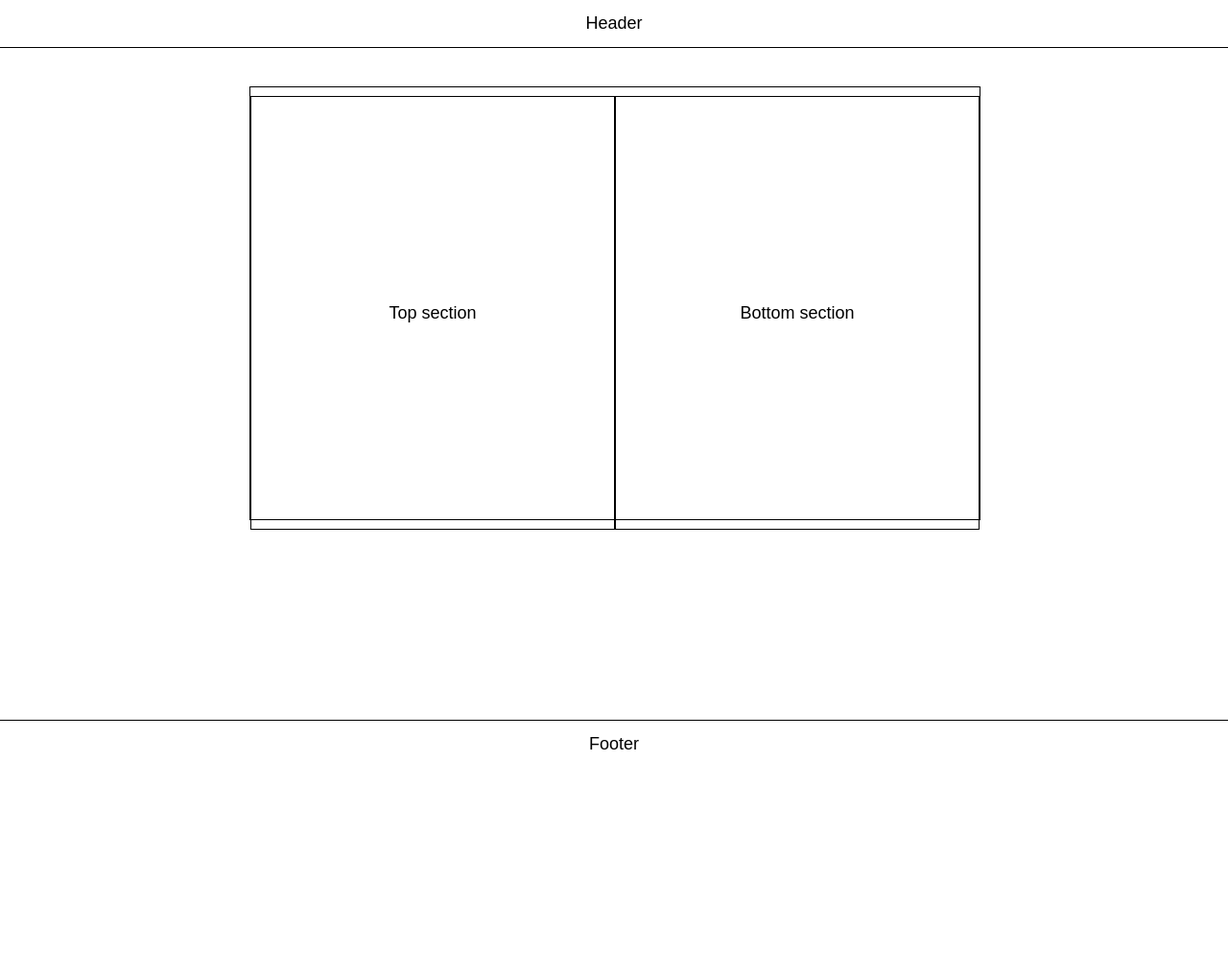
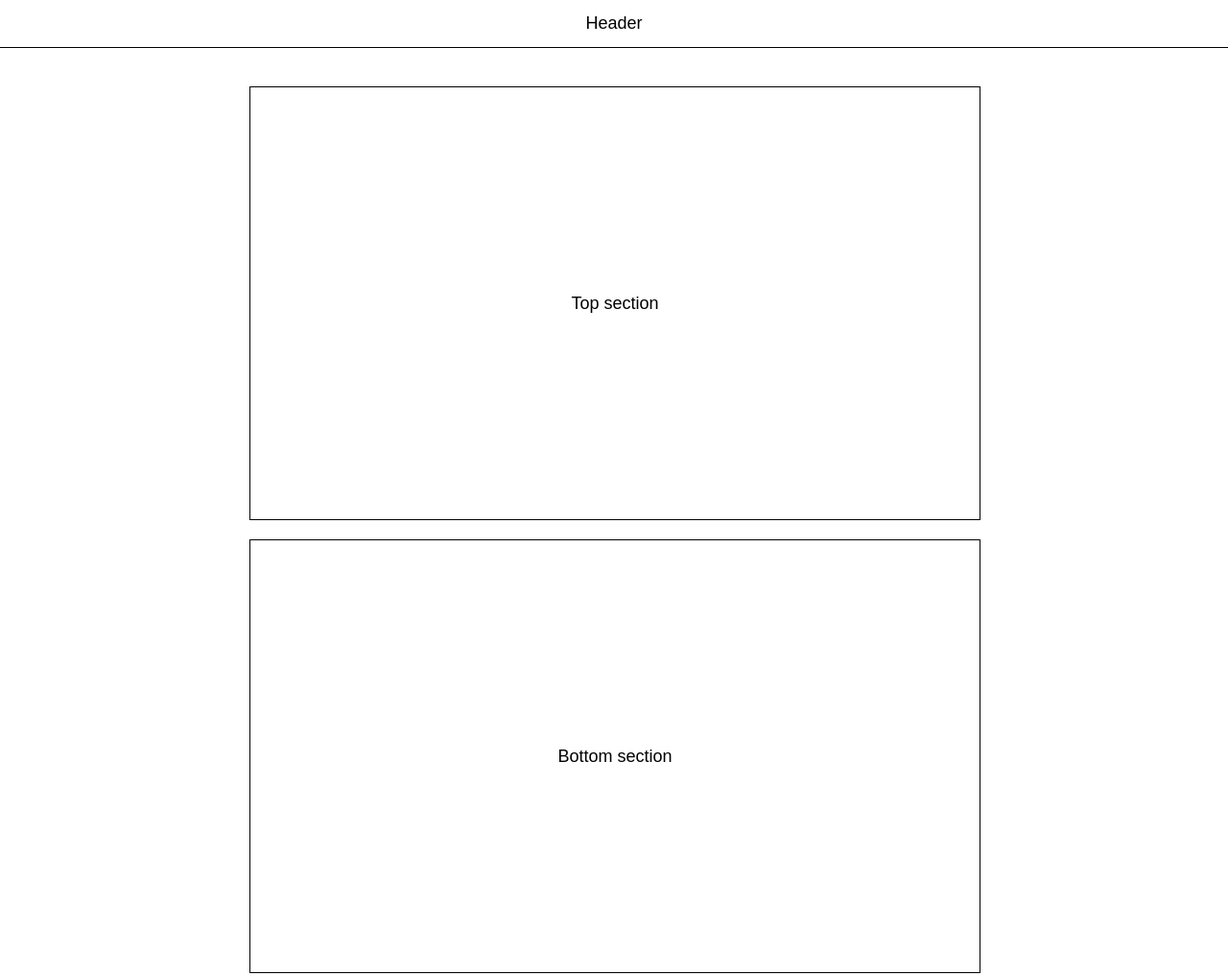
Before and after one commit to ooloo-io/github-flow-krizz17, a website: page src/index.html in a window 1280 px wide. Shown: the top 1017 px of the page at 96% size. Before the commit the page ends 800 px from the top, so only its background shows below. Drawn offline with nearby package versions, Linux system fonts and the light colour scheme.

Commit message:
Added changes 2

```diff
--- a/src/index.html
+++ b/src/index.html
@@ -18,12 +18,10 @@
   </header>
   <main class="content">
     <section class="section">
-      <section class="section">
-        Top section
-      </section>
-      <section class="section">
-        Bottom section
-      </section>
+      Top section
+    </section>
+    <section class="section">
+      Bottom section
     </section>
   </main>
   <footer class="footer">
```
